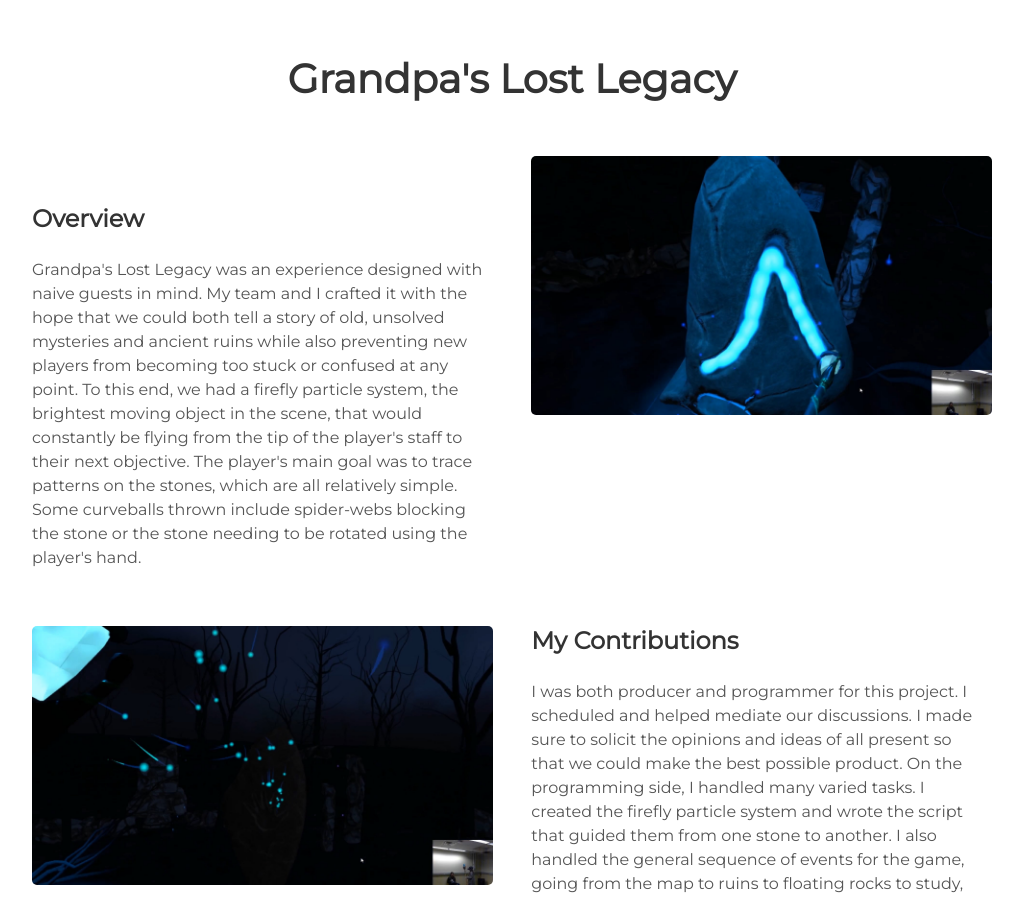
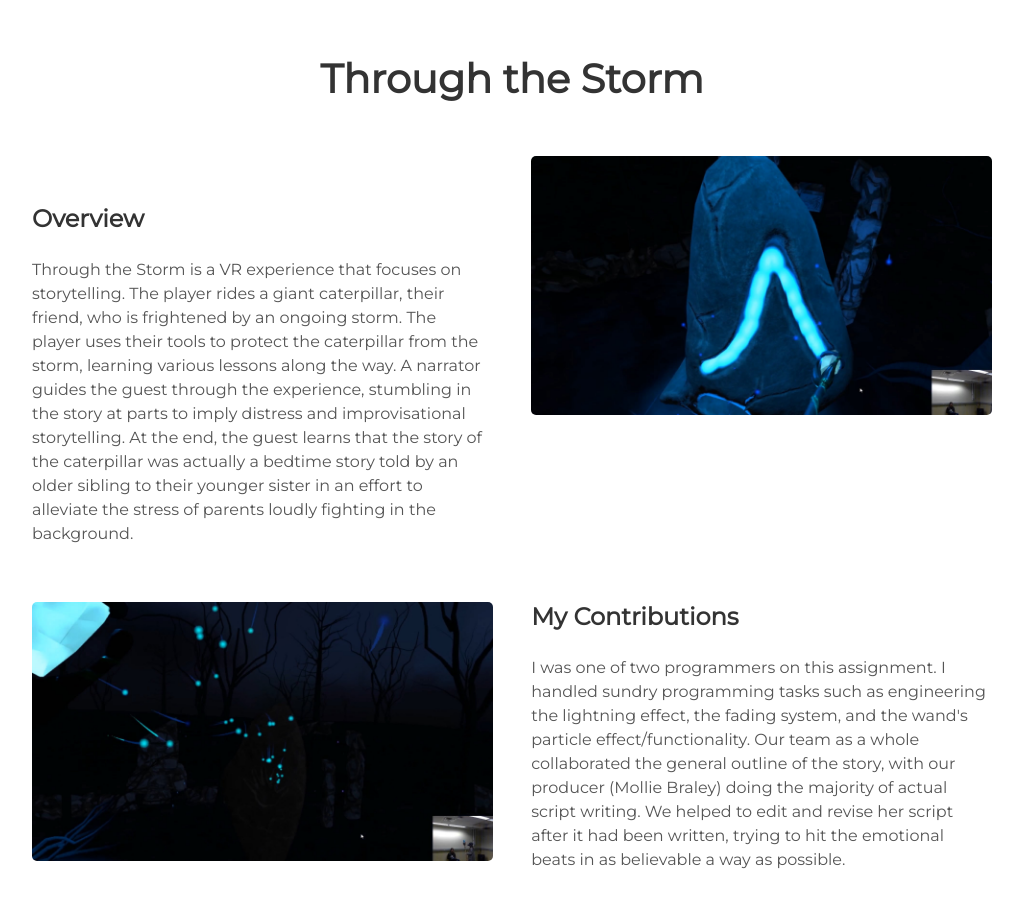
Before and after one commit to CharliePRamsey/charliepramsey.github.io, a Jekyll site: the page built from ThroughTheStorm.md, in a window 1280 px wide and 900 px high, scrolled down 931 px. Shown: the whole window, without its empty margins (128-1151 px from the left). Built offline with Jekyll 4.4.1, drawn with Linux system fonts in a browser that asks for light colours; some of the changed text lies outside the part shown.

Commit message:
adding Through the Storm page

```diff
--- a/ThroughTheStorm.md
+++ b/ThroughTheStorm.md
@@ -1,13 +1,13 @@
 ---
 layout: default
-username: Grandpa's Lost Legacy
-user_title: Mysterious Ruins, Straightforward Puzzles
+username: Through the storm
+user_title: Protect Your Frightened Friend
 focus: "#projects"
-permalink: /GrandpasLostLegacy/
+permalink: /ThroughTheStorm/
 ---
 <section id="projects">
 <div class="user-details">
-  <h1> Grandpa's Lost Legacy </h1>
+  <h1> Through the Storm </h1>
 </div>
 <div class="user-projects">
   <div class="images-right">
@@ -15,7 +15,7 @@ permalink: /GrandpasLostLegacy/
   </div>
   <div class="contents">
     <h3> Overview </h3>
-    <p>Grandpa's Lost Legacy was an experience designed with naive guests in mind. My team and I crafted it with the hope that we could both tell a story of old, unsolved mysteries and ancient ruins while also preventing new players from becoming too stuck or confused at any point. To this end, we had a firefly particle system, the brightest moving object in the scene, that would constantly be flying from the tip of the player's staff to their next objective. The player's main goal was to trace patterns on the stones, which are all relatively simple. Some curveballs thrown include spider-webs blocking the stone or the stone needing to be rotated using the player's hand.</p>
+    <p>Through the Storm is a VR experience that focuses on storytelling. The player rides a giant caterpillar, their friend, who is frightened by an ongoing storm. The player uses their tools to protect the caterpillar from the storm, learning various lessons along the way. A narrator guides the guest through the experience, stumbling in the story at parts to imply distress and improvisational storytelling. At the end, the guest learns that the story of the caterpillar was actually a bedtime story told by an older sibling to their younger sister in an effort to alleviate the stress of parents loudly fighting in the background.</p>
   </div>
 </div>
 <div class="user-projects">
@@ -24,7 +24,7 @@ permalink: /GrandpasLostLegacy/
   </div>
   <div class="contents-right">
     <h3> My Contributions </h3>
-    <p>I was both producer and programmer for this project. I scheduled and helped mediate our discussions. I made sure to solicit the opinions and ideas of all present so that we could make the best possible product. On the programming side, I handled many varied tasks. I created the firefly particle system and wrote the script that guided them from one stone to another. I also handled the general sequence of events for the game, going from the map to ruins to floating rocks to study, and the required steps to achieve them therein. I put the webbing in the world and used Unity's cloth system to make them appear more sticky and interactable. My fellow programmer helped out with some of these tasks, but was primarily responsible for writing the pattern-tracing mechanic.</p>
+    <p>I was one of two programmers on this assignment. I handled sundry programming tasks such as engineering the lightning effect, the fading system, and the wand's particle effect/functionality. Our team as a whole collaborated the general outline of the story, with our producer (Mollie Braley) doing the majority of actual script writing. We helped to edit and revise her script after it had been written, trying to hit the emotional beats in as believable a way as possible.</p>
   </div>
 </div>
 <div class="user-projects">
@@ -33,7 +33,7 @@ permalink: /GrandpasLostLegacy/
   </div>
   <div class="contents">
     <h3> Challenges </h3>
-    <p>Most of our challenge came from our feedback or indirect control not being strong or intuitive enough. For example, people would often try to sweep away the webs, but it originally took too long to clear them and would leave guests confused and frustrated. The rotating stone near the end originally did not have a handprint on the back, which left guests perplexed as to what to do with it and why this particular stone had no pattern to trace. We did our best to rectify these problems and other smaller issues like them by playtesting with a variety of naive guests. We briefly interviewed them afterwards, taking notes on their feedback and performance to allow us to make more informed design decisions.</p>
+    <p>Our goal was essentially to tell two stories at once, with the surface level Caterpillar story having a double meaning with regards to the true, familial story. We had to go through some revisions for the obstacles and dialogue in order to drive the connections home effectively. An example of an obstacle we designed to be symbolic was the dying flower. The flower fell apart, like the parents' relationship, but a new flower bloomed, symbolizing that there can still be beauty in the world unrelated to the current troubles. My team worked together to design these symbols and then put them in the game in a way that engaged the player. Using Trello helped keep everyone on track and updated with each others' progress.</p>
     <a class="project-link" href="https://www.youtube.com/watch?v=2w8GZA5T9YM">Check it out</a>
   </div>
 </div>
```
